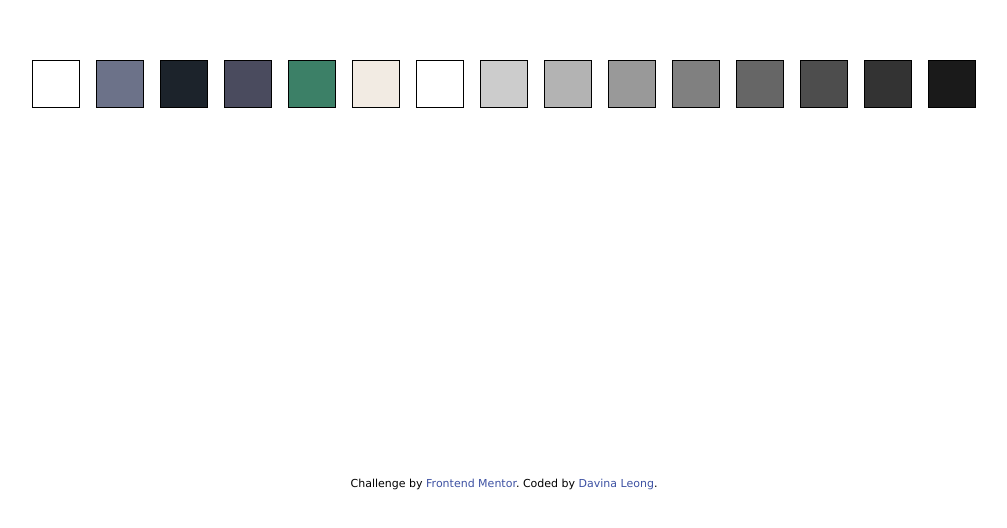
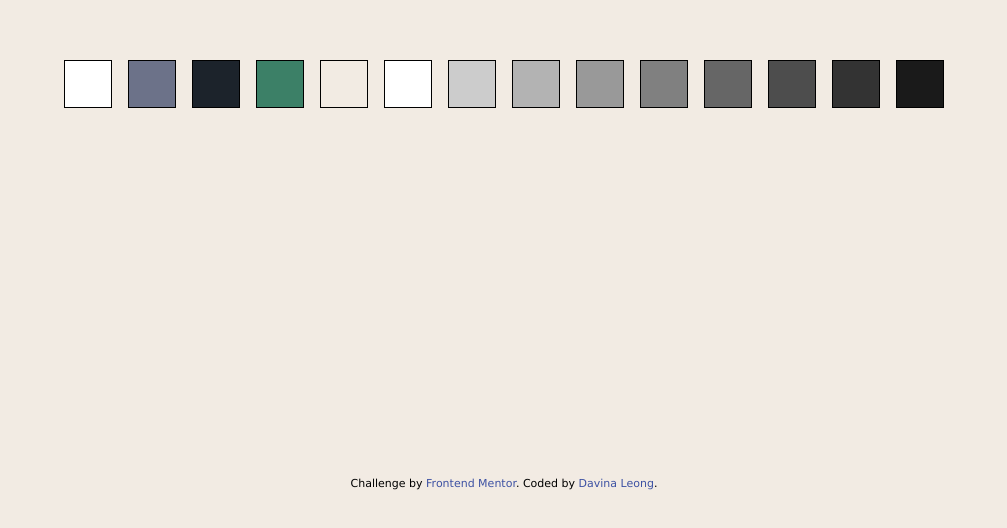
Before and after one commit to davinaleong/fem-product-preview-card-component, a website built with Vite: page index.html in a window 1280 px wide. Shown: the part 124-652 px from the top of the page, without its empty margins (136-1143 px from the left). Built offline with nearby package versions, Linux system fonts and the light colour scheme.

Commit message:
Setup project

```diff
--- a/index.html
+++ b/index.html
@@ -33,10 +33,9 @@
       }
     </style>
   </head>
-  <body>
+  <body class="bg-accent-400">
     <div class="swatches">
       <div class="bg-primary-100">&nbsp;</div>
-      <div class="bg-primary-700">&nbsp;</div>
       <div class="bg-primary-800">&nbsp;</div>
       <div class="bg-primary-900">&nbsp;</div>
 
--- a/styles/main.css
+++ b/styles/main.css
@@ -21,9 +21,8 @@
 /** Root **/
 :root {
   --clr-primary-100: hsl(0, 0%, 100%);
-  --clr-primary-700: hsl(228, 12%, 48%);
-  --clr-primary-800: hsl(212, 21%, 14%);
-  --clr-primary-900: hsl(237, 12%, 33%);
+  --clr-primary-800: hsl(228, 12%, 48%);
+  --clr-primary-900: hsl(212, 21%, 14%);
 
   --clr-secondary-400: hsl(158, 36%, 37%);
 
@@ -369,9 +368,6 @@ a:where(:hover, :focus, :focus-visible) {
 .text-primary-100 {
   color: var(--clr-primary-100);
 }
-.text-primary-700 {
-  color: var(--clr-primary-700);
-}
 .text-primary-800 {
   color: var(--clr-primary-800);
 }
@@ -421,9 +417,6 @@ a:where(:hover, :focus, :focus-visible) {
 /** Utility - Background Colours **/
 .bg-primary-100 {
   background-color: var(--clr-primary-100);
-}
-.bg-primary-700 {
-  background-color: var(--clr-primary-700);
 }
 .bg-primary-800 {
   background-color: var(--clr-primary-800);
```
